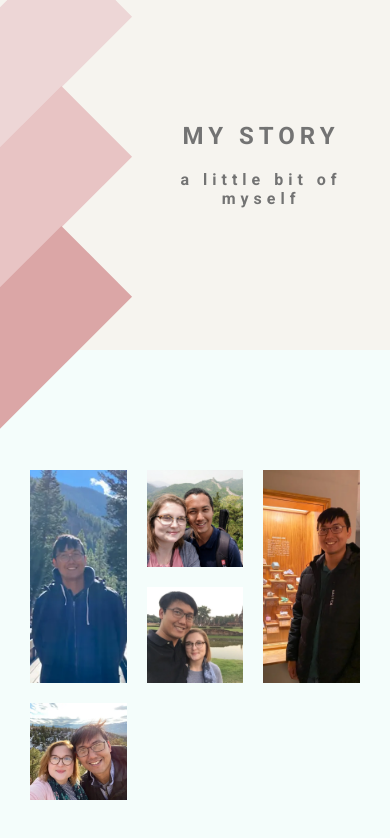
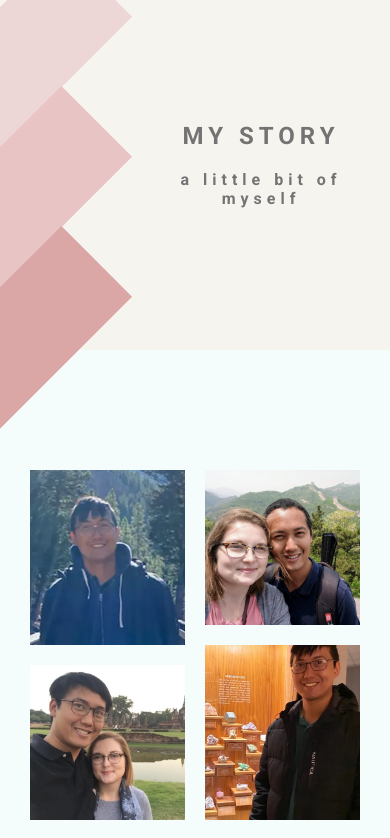
Before and after one commit to PaulRGU2014/kru-paul-2023-website, a Next.js app in the folder frontend/: page /about-me in a window 390 px wide. Shown: the top 838 px of the page. Built offline with nearby package versions, Linux system fonts and the light colour scheme.

Commit message:
update photo responsivity

```diff
--- a/frontend/src/app/about-me/about-me.module.scss
+++ b/frontend/src/app/about-me/about-me.module.scss
@@ -13,6 +13,9 @@
   display: grid;
   grid-template-columns: 1fr 1fr 1fr;
   gap: 20px;
+  @include responsive(md) {
+    grid-template-columns: 1fr 1fr;
+  }
 }
 
 .image{
```
